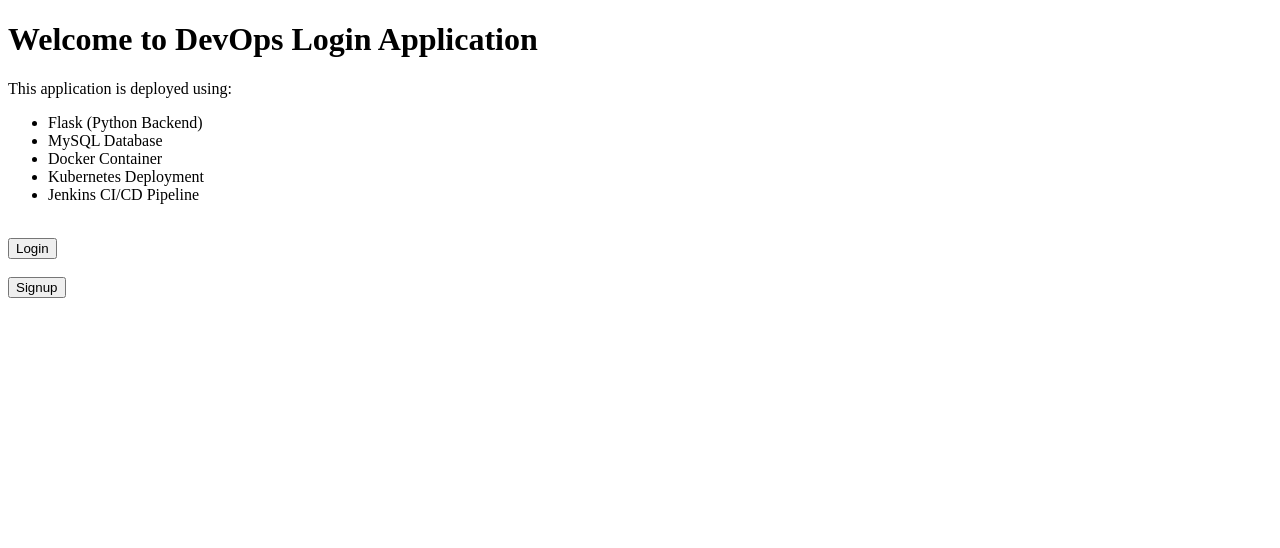
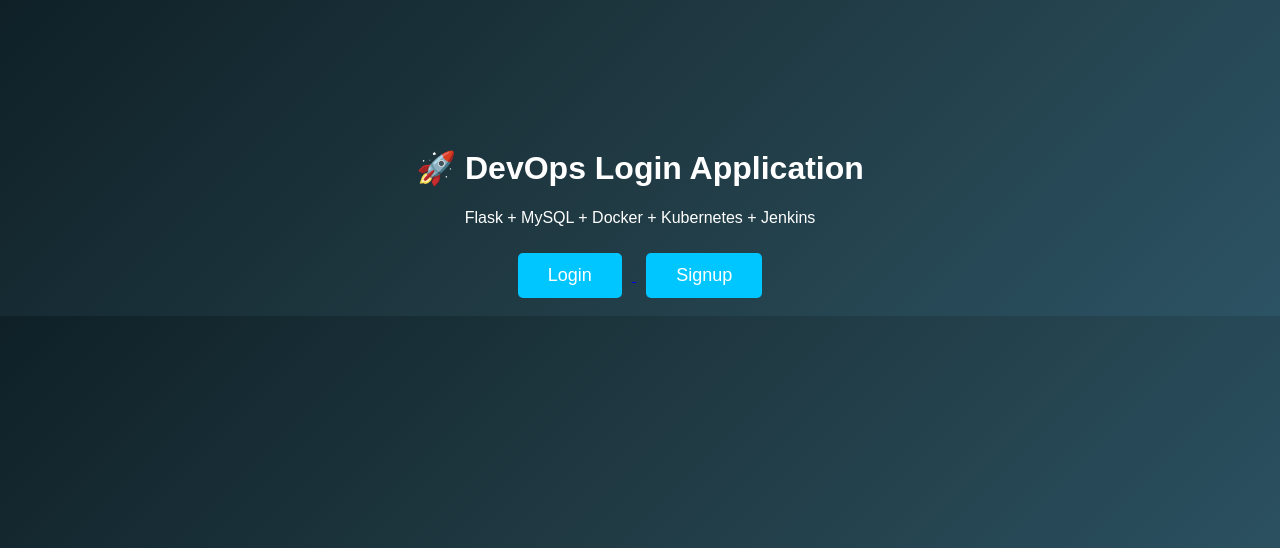
Before and after one commit to gojo-2405/samplelogin, a Flask app: page / in a window 1280 px wide. Shown: the top 548 px of the page. Run offline with Flask 3, Linux system fonts and the light colour scheme.

Commit message:
Update index.html

```diff
--- a/templates/index.html
+++ b/templates/index.html
@@ -1,30 +1,47 @@
 <!DOCTYPE html>
 <html>
 <head>
-    <title>Login App</title>
+
+<title>DevOps Login App</title>
+
+<style>
+
+body{
+font-family: Arial;
+background: linear-gradient(135deg,#0f2027,#203a43,#2c5364);
+color:white;
+text-align:center;
+padding-top:120px;
+}
+
+button{
+padding:12px 30px;
+font-size:18px;
+border:none;
+border-radius:5px;
+background:#00c6ff;
+color:white;
+cursor:pointer;
+margin:10px;
+}
+
+button:hover{
+background:#0072ff;
+}
+
+</style>
+
 </head>
 
 <body>
 
-<h1>Welcome to DevOps Login Application</h1>
+<h1>🚀 DevOps Login Application</h1>
 
-<p>This application is deployed using:</p>
-
-<ul>
-<li>Flask (Python Backend)</li>
-<li>MySQL Database</li>
-<li>Docker Container</li>
-<li>Kubernetes Deployment</li>
-<li>Jenkins CI/CD Pipeline</li>
-</ul>
-
-<br>
+<p>Flask + MySQL + Docker + Kubernetes + Jenkins</p>
 
 <a href="/login">
 <button>Login</button>
 </a>
-
-<br><br>
 
 <a href="/signup">
 <button>Signup</button>
```
